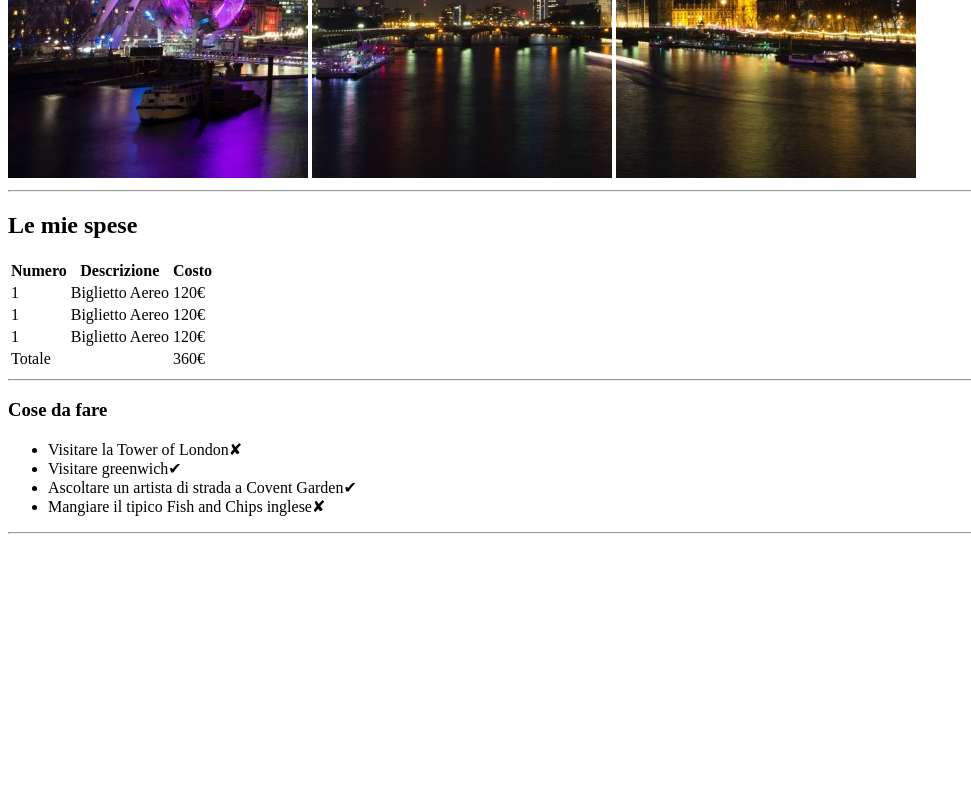
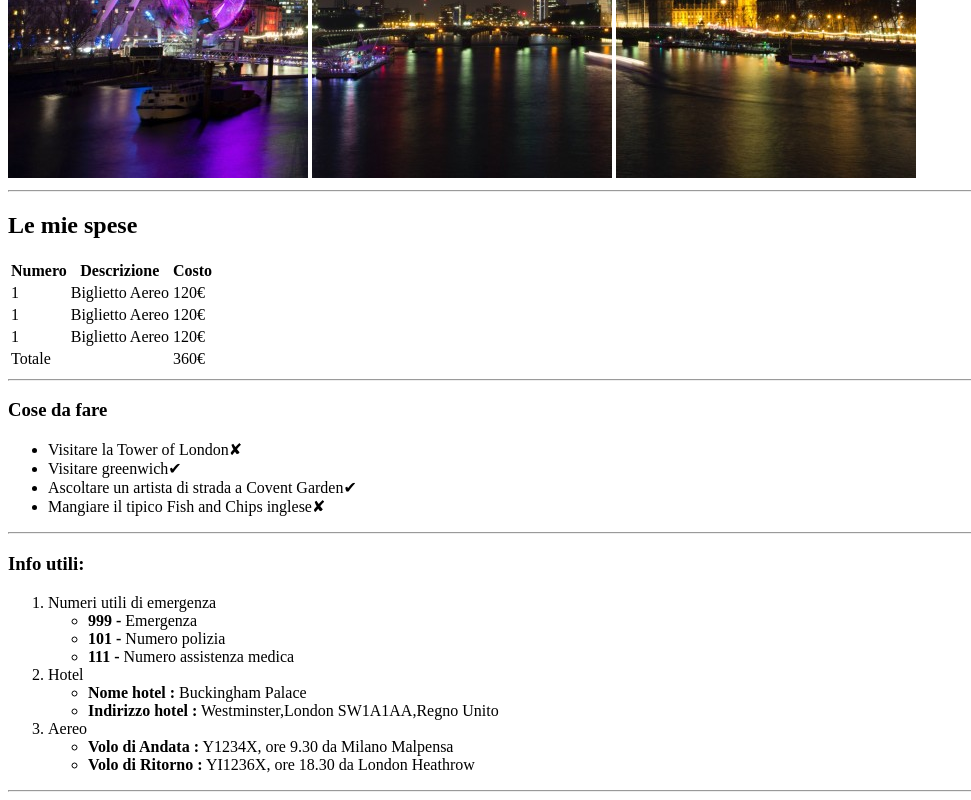
Before and after one commit to DonCode86/html-london-trip, a plain HTML site: page index.html in a window 1280 px wide. Shown: the part 502-1302 px from the top of the page, without its empty margins (0-971 px from the left). Before the commit the page ends 1044 px from the top, so only its background shows below. Drawn offline with Linux system fonts and the light colour scheme.

Commit message:
Sezione3 info utili con ul e ol

```diff
--- a/index.html
+++ b/index.html
@@ -76,8 +76,30 @@
             <!-- lista ul -->
             <hr>
         </section>
-      <!-- sezione cose da fare -->
-      <!-- sezione info utili -->
+        <!-- sezione cose da fare -->
+        <!-- sezione info utili -->
+        <section>
+            <h3>Info utili:</h3>
+            <ol>
+                <li>Numeri utili di emergenza</li>
+                <ul>
+                    <li><strong>999 -</strong> Emergenza</li>
+                    <li><strong>101 -</strong> Numero polizia</li>
+                    <li><strong>111 -</strong> Numero assistenza medica</li>
+                </ul>
+                <li>Hotel</li>
+                <ul>
+                    <li><strong>Nome hotel :</strong> Buckingham Palace</li>
+                    <li><strong>Indirizzo hotel :</strong> Westminster,London SW1A1AA,Regno Unito</li>
+                </ul>
+                <li>Aereo</li>
+                <ul>
+                    <li><strong>Volo di Andata :</strong> Y1234X, ore 9.30 da Milano Malpensa</li>
+                    <li><strong>Volo di Ritorno :</strong> YI1236X, ore 18.30 da London Heathrow</li>
+                </ul>
+            </ol>
+            <hr>
+        </section>
         <!-- sezione info utili -->
     </main>
     <!-- corpo della pagina -->
```
